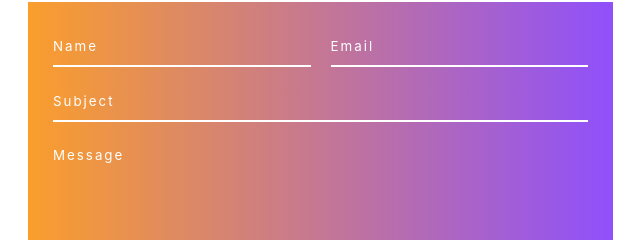
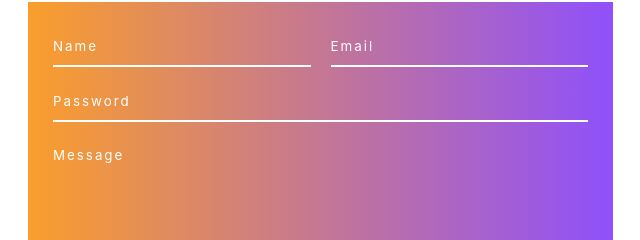
Before and after one commit to Sonal2000/Contact_Page, a plain HTML site: page index.html in a window 1280 px wide. Shown: the part 162-402 px from the top of the page, 612-1252 px from the left. Drawn offline with Linux system fonts and the light colour scheme.

Commit message:
Update index.html

```diff
--- a/index.html
+++ b/index.html
@@ -32,7 +32,7 @@
                         </div>
                     </div>
                     <div class="input-group">
-                        <input type="text" class="input" placeholder="Subject">
+                        <input type="password" class="input" placeholder="Password">
                         <span class="bar"></span>
                     </div>
                     <div class="input-group">
```
